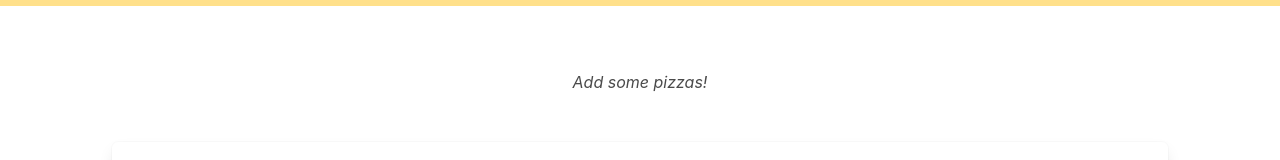
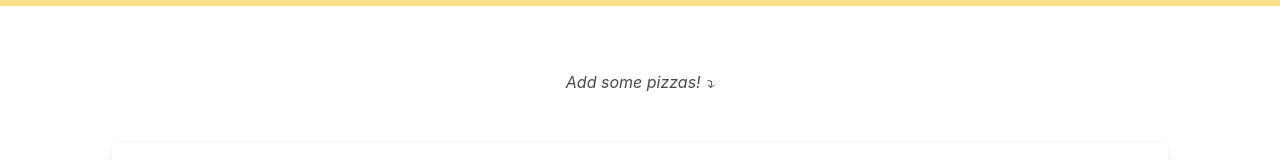
Before and after one commit to itsmaxymoo/pizzavalue, a Svelte app: page / in a window 1280 px wide. Shown: the part 126-286 px from the top of the page. Built offline with nearby package versions, Linux system fonts and the light colour scheme.

Commit message:
add some pizzas arrow to add card

```diff
--- a/src/PizzaListView.svelte
+++ b/src/PizzaListView.svelte
@@ -22,6 +22,6 @@
 
 {:else}
 
-    <p class="has-text-centered has-text-grey-dark is-italic mt-4 mb-6">Add some pizzas!</p>
+    <p class="has-text-centered has-text-grey-dark is-italic mt-4 mb-6">Add some pizzas! ⤵</p>
 
 {/if}
```
